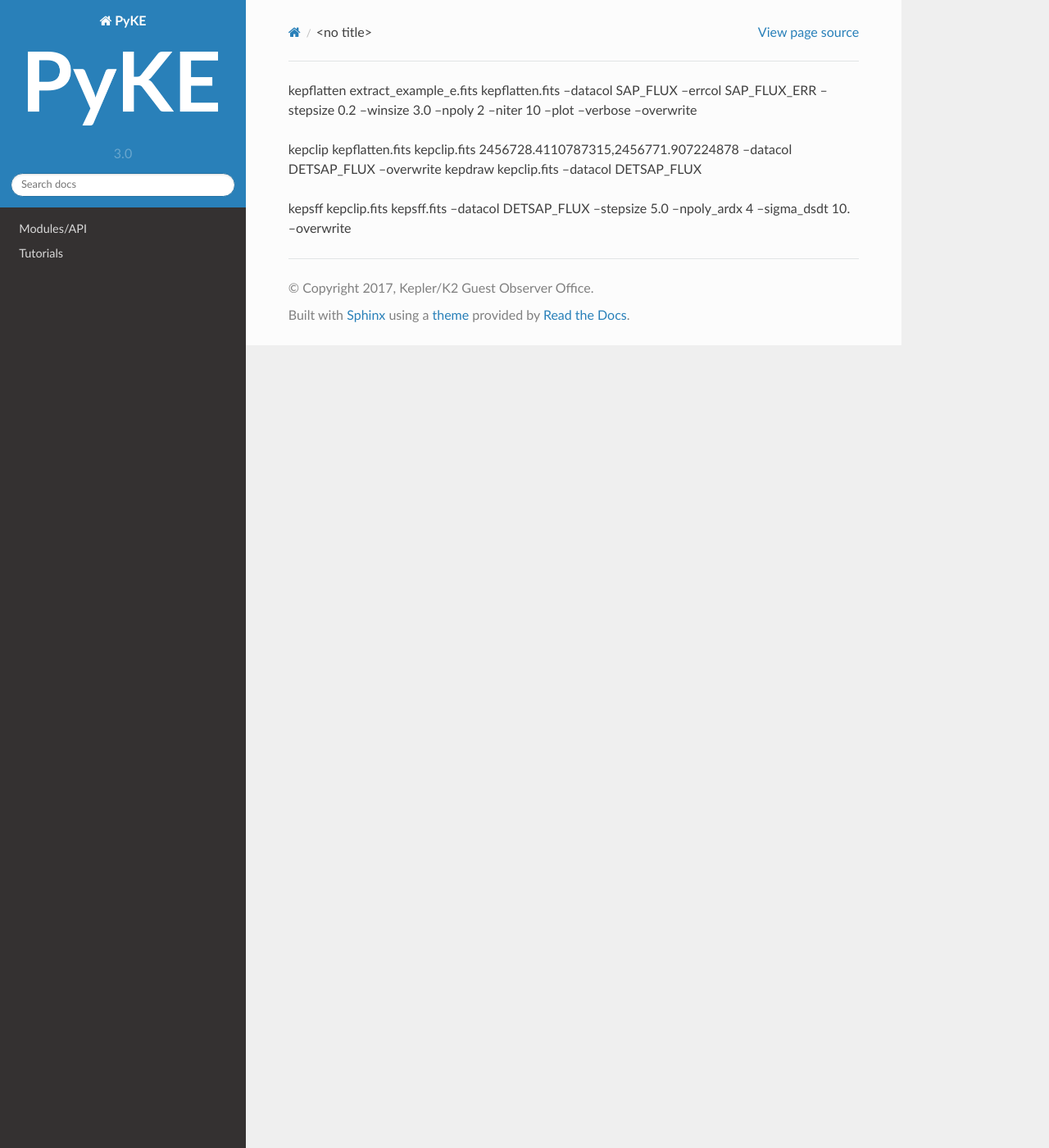
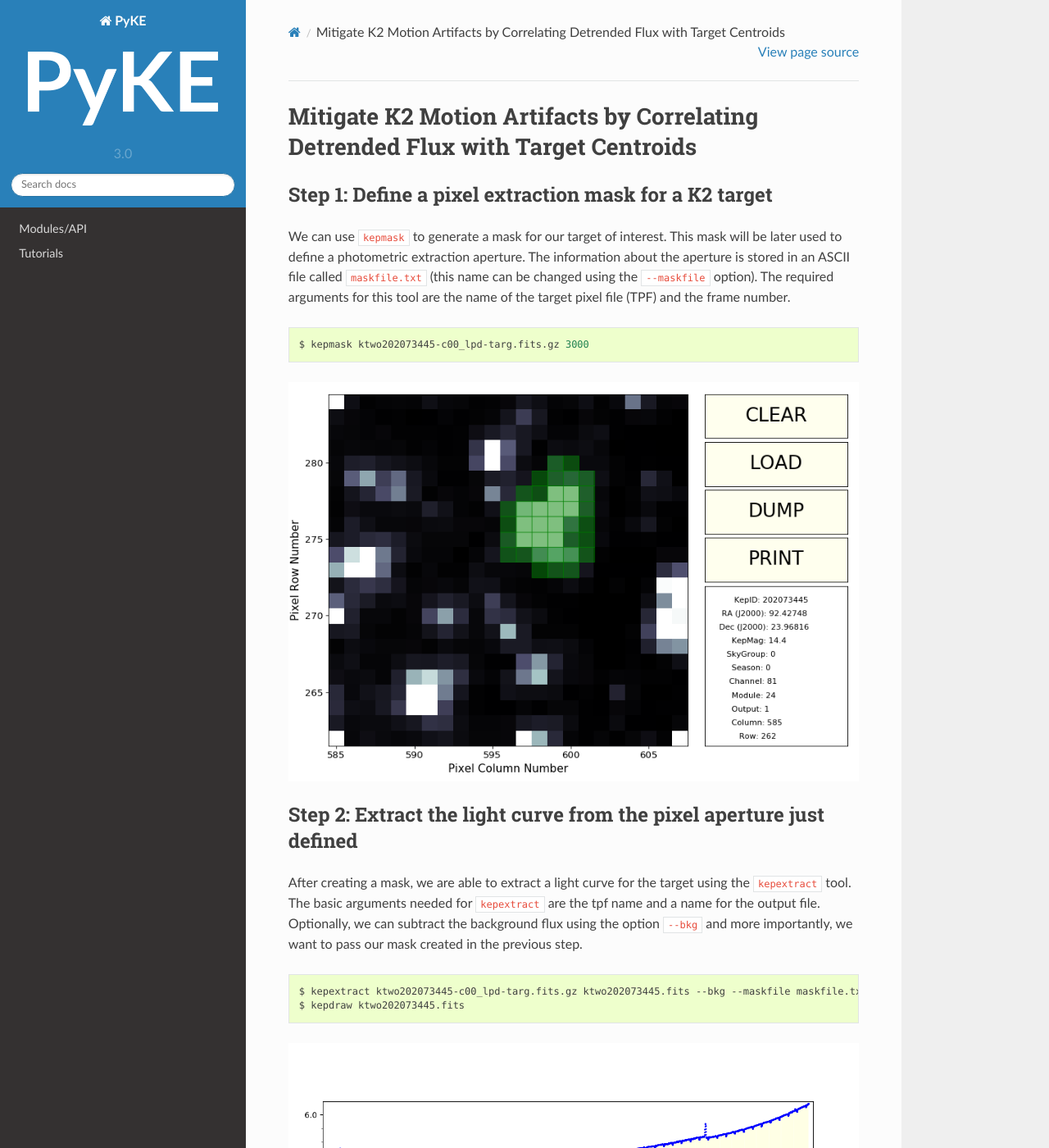
Before and after one commit to KeplerGO/pyke, a Sphinx documentation site: the page built from docs/source/tutorials/example_e.rst, in a window 1280 px wide and 1400 px high. Shown: the whole window at 82% size. Built offline with Sphinx 7.4.7 and the Read the Docs theme 2.0.0, drawn with Linux system fonts in a browser that asks for light colours; some of the changed text lies outside the part shown.

Commit message:
add tutorial E

```diff
--- a/docs/source/tutorials/example_e.rst
+++ b/docs/source/tutorials/example_e.rst
@@ -1,10 +1,83 @@
 ..
 
+Mitigate K2 Motion Artifacts by Correlating Detrended Flux with Target Centroids
+================================================================================
 
-kepflatten extract_example_e.fits kepflatten.fits --datacol SAP_FLUX --errcol SAP_FLUX_ERR --stepsize 0.2 --winsize 3.0 --npoly 2 --niter 10 --plot --verbose
---overwrite
+Step 1: Define a pixel extraction mask for a K2 target
+------------------------------------------------------
 
-kepclip kepflatten.fits kepclip.fits 2456728.4110787315,2456771.907224878 --datacol DETSAP_FLUX --overwrite
-kepdraw kepclip.fits --datacol DETSAP_FLUX
+We can use ``kepmask`` to generate a mask for our target of interest.
+This mask will be later used to define a photometric extraction aperture.
+The information about the aperture is stored in an ASCII file called
+``maskfile.txt`` (this name can be changed using the ``--maskfile`` option).
+The required arguments for this tool are the name of the target pixel file
+(TPF) and the frame number.
 
-kepsff kepclip.fits kepsff.fits --datacol DETSAP_FLUX --stepsize 5.0 --npoly_ardx 4 --sigma_dsdt 10. --overwrite
+.. code-block:: bash
+
+    $ kepmask ktwo202073445-c00_lpd-targ.fits.gz 3000
+
+.. image:: ../_static/images/tutorials/example_e/kepmask.png
+
+Step 2: Extract the light curve from the pixel aperture just defined
+--------------------------------------------------------------------
+
+After creating a mask, we are able to extract a light curve for the target
+using the ``kepextract`` tool. The basic arguments needed for ``kepextract``
+are the tpf name and a name for the output file. Optionally, we can subtract
+the background flux using the option ``--bkg`` and more importantly, we want
+to pass our mask created in the previous step.
+
+.. code-block:: bash
+
+    $ kepextract ktwo202073445-c00_lpd-targ.fits.gz ktwo202073445.fits --bkg --maskfile maskfile.txt
+    $ kepdraw ktwo202073445.fits
+
+.. image:: ../_static/images/tutorials/example_e/kepextract.png
+
+Step 3: Detrend the light curve for low-frequency structure
+-----------------------------------------------------------
+
+First, let's clip our light curve to only include the part of our interest.
+That can be done with ``kepclip``. To remove the low-frequency signals in our
+light curve, we can use the ``kepflatten`` tool as follows:
+
+.. code-block:: bash
+
+    $ kepclip ktwo202073445.fits ktwo202073445_clipped.fits 2456728.4110787315, 2456771.907224878
+
+    $ kepflatten ktwo202073445_clipped.fits ktwo202073445_flatten.fits --datacol SAP_FLUX --errcol SAP_FLUX_ERR --stepsize 0.2 --winsize 3.0 --npoly 2 --niter 10 --plot --verbose
+
+    $ kepdraw ktwo202073445_flatten.fits --datacol DETSAP_FLUX
+
+.. image:: ../_static/images/tutorials/example_e/kepflatten.png
+
+Step 4: Perform a photometric correction for motion systematics
+---------------------------------------------------------------
+
+To account for the motion of the spacecraft and remove those systematics, we
+can use the ``kepsff`` tool. This tool attempts to identify those centroids in
+the campaign time series that characterize the spacecraft motion
+most-accurately and identify those detrended flux measurements that yield the
+most consistent variability on the timescale of spacecraft roll. A
+parameterized relationship between the two provides a series of photometric
+correction factors.
+
+.. code-block:: bash
+
+    $ kepsff ktwo202073445_flatten.fits ktwo202073445_sff.fits --datacol DETSAP_FLUX --stepsize 5. --npoly_ardx 4 --sigma_dsdt 10. --overwrite
+
+    $ kepdraw ktwo202073445_sff.fits --datacol DETSAP_FLUX
+
+.. image:: ../_static/images/tutorials/example_e/kepsff_lc.png
+
+If the option ``--plotres`` is used in ``kepsff``, a plot like the below is
+generated.
+
+.. image:: ../_static/images/tutorials/example_e/kepsff.png
+
+The four square panels measure the magnitude of motion, identifying motion
+outliers and thruster firings, before parameterizing the observed correlation
+between motion and detrended flux (lower-middle panel). The right-hand panels
+compare detrended aperture flux with it's corrected counterpart. A series of
+such corrections and plots are made, one for each time window requested.
```
